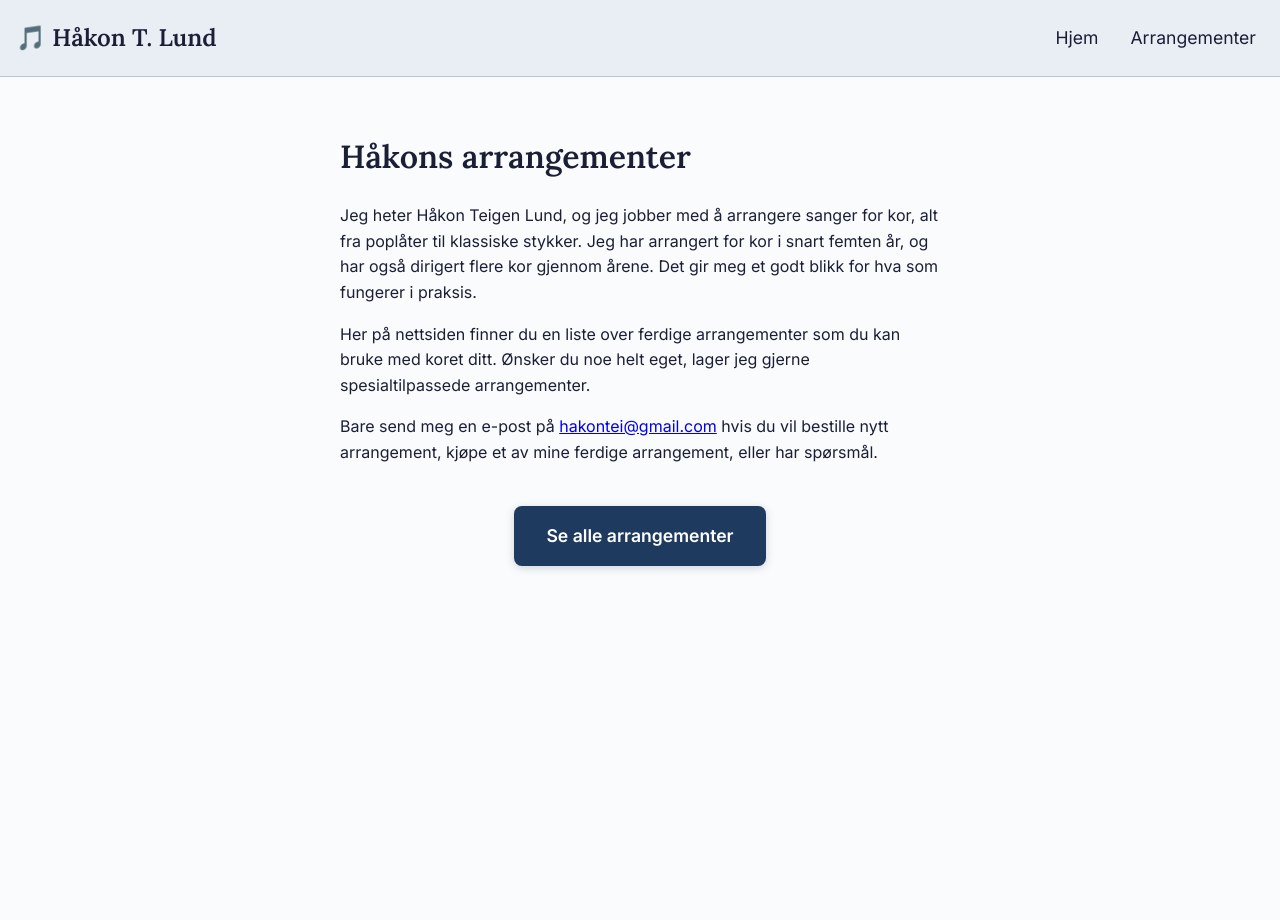
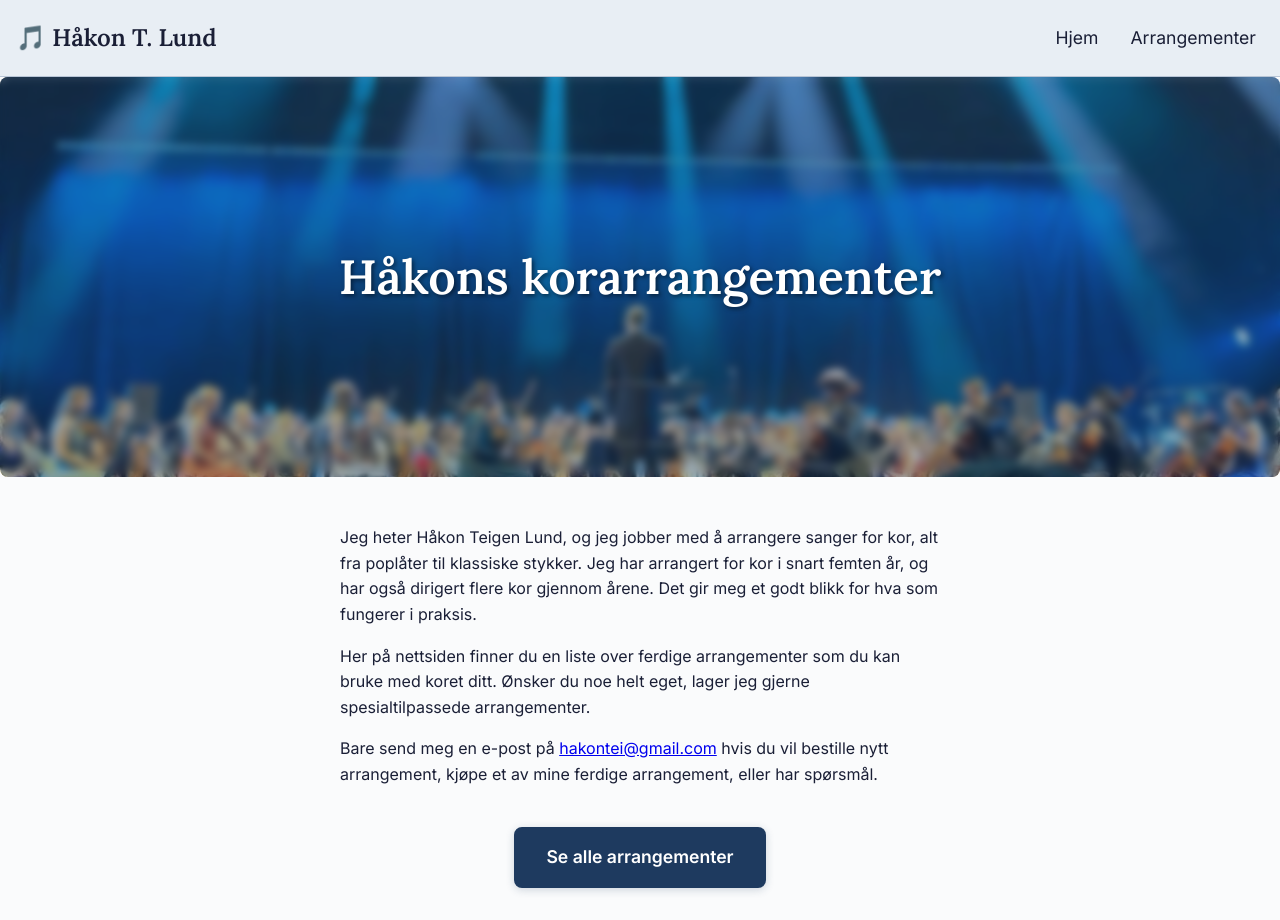
Before and after one commit to hakonlund/portfolio, a React (Create React App) app: page / in a window 1280 px wide. Before the commit the page ends 800 px from the top, so only its background shows below. Built offline with nearby package versions, Linux system fonts and the light colour scheme.

Commit message:
trying with a backgroundpicture

```diff
--- a/src/pages/Arrangements.tsx
+++ b/src/pages/Arrangements.tsx
@@ -78,7 +78,7 @@ export const Arrangements = () =>   {
   };
 
   return (
-  <div>
+  <div className="arrangements-page">
     <h1>Arrangementer</h1>
 
     {/* Søkefelt */}
--- a/src/pages/Home.tsx
+++ b/src/pages/Home.tsx
@@ -1,10 +1,17 @@
 import { Link } from 'react-router-dom';
+import heroImage from '../img/bilde_dirigering.jpg';
 
 export const Home = () => {
 
   return (
     <div className="home">
-      <h1>Håkons arrangementer</h1>
+      <div className="hero-section" style={{ backgroundImage: `url(${heroImage})` }}>
+        <div className="hero-overlay">
+          <h1 className="hero-title">Håkons korarrangementer</h1>
+        </div>
+      </div>
+
+      <div className="home-content">
         <p>
           Jeg heter Håkon Teigen Lund, og jeg jobber med å arrangere sanger for kor, alt fra poplåter til klassiske stykker.
           Jeg har arrangert for kor i snart femten år, og har også dirigert flere kor gjennom årene. Det gir meg et godt
@@ -23,5 +30,6 @@ export const Home = () => {
           </Link>
         </div>
       </div>
+    </div>
   );
 };
--- a/src/styles/App.css
+++ b/src/styles/App.css
@@ -202,12 +202,214 @@ h1, h2 {
 }
 
 .content {
+  padding: 0;
+}
+
+.arrangements-page {
   padding: 2rem;
 }
 
 .home {
+  max-width: 100%;
+  margin: 0;
+  padding: 0;
+}
+
+.home-content {
   max-width: 600px;
-  margin: auto;
+  margin: 0 auto;
+  padding: 2rem;
+}
+
+/* Section Image Styles (Option 5) */
+.section-image-container {
+  margin: 2rem 0;
+  overflow: hidden;
+  border-radius: 8px;
+  box-shadow: 0 4px 12px rgba(30, 58, 95, 0.15);
+}
+
+.section-image {
+  width: 100%;
+  height: auto;
+  display: block;
+  transition: transform 0.3s ease;
+}
+
+.section-image:hover {
+  transform: scale(1.02);
+}
+
+/* Background Image Styles (Option 4) */
+.bg-image-container {
+  position: relative;
+  min-height: 600px;
+  background-size: cover;
+  background-position: center;
+  background-repeat: no-repeat;
+  background-attachment: fixed;
+}
+
+.bg-overlay {
+  position: relative;
+  min-height: 600px;
+  background: rgba(250, 251, 252, 0.75);
+  padding: 3rem 2rem;
+}
+
+.bg-content {
+  max-width: 600px;
+  margin: 0 auto;
+  background: rgba(255, 255, 255, 0.5);
+  padding: 2.5rem;
+  border-radius: 8px;
+  backdrop-filter: blur(8px);
+  box-shadow: 0 4px 16px rgba(30, 58, 95, 0.15);
+}
+
+.bg-content h1,
+.bg-content p {
+  text-shadow: 1px 1px 2px rgba(255, 255, 255, 0.8);
+}
+
+@media (max-width: 768px) {
+  .bg-image-container {
+    background-attachment: scroll;
+  }
+
+  .bg-overlay {
+    min-height: auto;
+    padding: 2rem 1rem;
+  }
+
+  .bg-content {
+    padding: 1.5rem;
+  }
+}
+
+/* Split Layout Styles (Option 3) */
+.split-layout {
+  display: flex;
+  min-height: 500px;
+  align-items: stretch;
+}
+
+.split-image {
+  flex: 1;
+  overflow: hidden;
+}
+
+.split-image img {
+  width: 100%;
+  height: 100%;
+  object-fit: cover;
+  display: block;
+}
+
+.split-content {
+  flex: 1;
+  padding: 3rem;
+  display: flex;
+  flex-direction: column;
+  justify-content: center;
+  background-color: white;
+}
+
+.split-content h1 {
+  margin-top: 0;
+}
+
+@media (max-width: 768px) {
+  .split-layout {
+    flex-direction: column;
+    min-height: auto;
+  }
+
+  .split-image {
+    height: 300px;
+  }
+
+  .split-content {
+    padding: 2rem;
+  }
+}
+
+/* Profile Image Styles (Option 2) */
+.profile-image-container {
+  display: flex;
+  justify-content: center;
+  margin-bottom: 2rem;
+}
+
+.profile-image {
+  width: 250px;
+  height: 250px;
+  border-radius: 50%;
+  object-fit: cover;
+  border: 4px solid var(--main-color);
+  box-shadow: 0 4px 12px rgba(30, 58, 95, 0.2);
+}
+
+.home-content h1 {
+  text-align: center;
+  margin-bottom: 1.5rem;
+}
+
+@media (max-width: 768px) {
+  .profile-image {
+    width: 200px;
+    height: 200px;
+  }
+}
+
+/* Hero Section Styles (Option 1) */
+.hero-section {
+  position: relative;
+  height: 400px;
+  max-width: 1440px;
+  margin: 0 auto;
+  background-size: cover;
+  background-position: center 60%;
+  background-repeat: no-repeat;
+  display: flex;
+  align-items: center;
+  justify-content: center;
+  border-radius: 8px;
+  overflow: hidden;
+}
+
+.hero-overlay {
+  position: absolute;
+  top: 0;
+  left: 0;
+  right: 0;
+  bottom: 0;
+  background: rgba(30, 58, 95, 0.4);
+  backdrop-filter: blur(4px);
+  -webkit-backdrop-filter: blur(4px);
+  display: flex;
+  align-items: center;
+  justify-content: center;
+}
+
+.hero-title {
+  color: white;
+  font-size: 3rem;
+  text-align: center;
+  text-shadow: 2px 2px 4px rgba(0, 0, 0, 0.5);
+  margin: 0;
+  padding: 0 1rem;
+}
+
+@media (max-width: 768px) {
+  .hero-section {
+    height: 250px;
+    background-position: center top;
+  }
+
+  .hero-title {
+    font-size: 2rem;
+  }
 }
 
 .cta-container {
```
Also changed, not shown: src/react-app-env.d.ts (added, +31 -0 lines), src/img/bilde_dirigering.jpg (added). Lines whose indentation alone changed are shown as unchanged.
